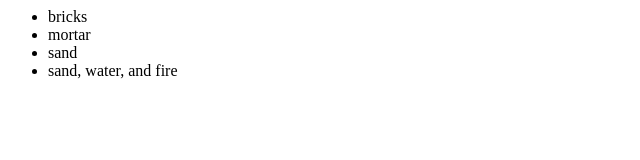
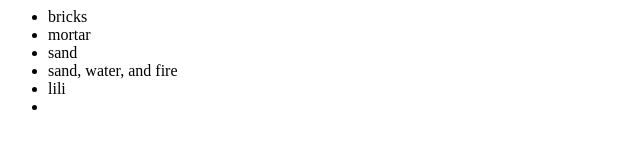
Before and after one commit to mas-agis/newGitTest, a plain HTML site: page index.html in a window 1280 px wide. Shown: the full height of the page, 0-640 px from the left. Drawn offline with Linux system fonts and the light colour scheme.

Commit message:
tambah lili

```diff
--- a/index.html
+++ b/index.html
@@ -7,5 +7,6 @@
         <li>mortar</li>
         <li>sand</li>
         <li>sand, water, and fire</li>
+	<li>lili<li>
   </body>
 </html>
```
